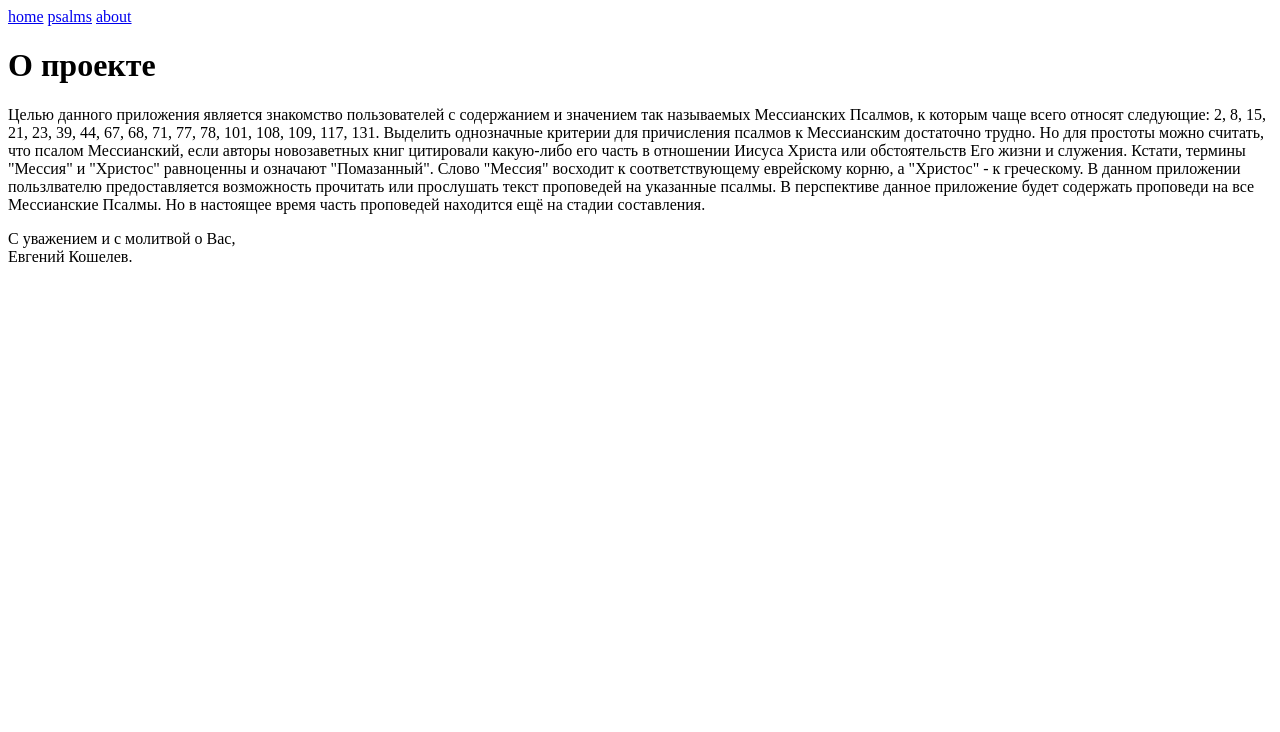
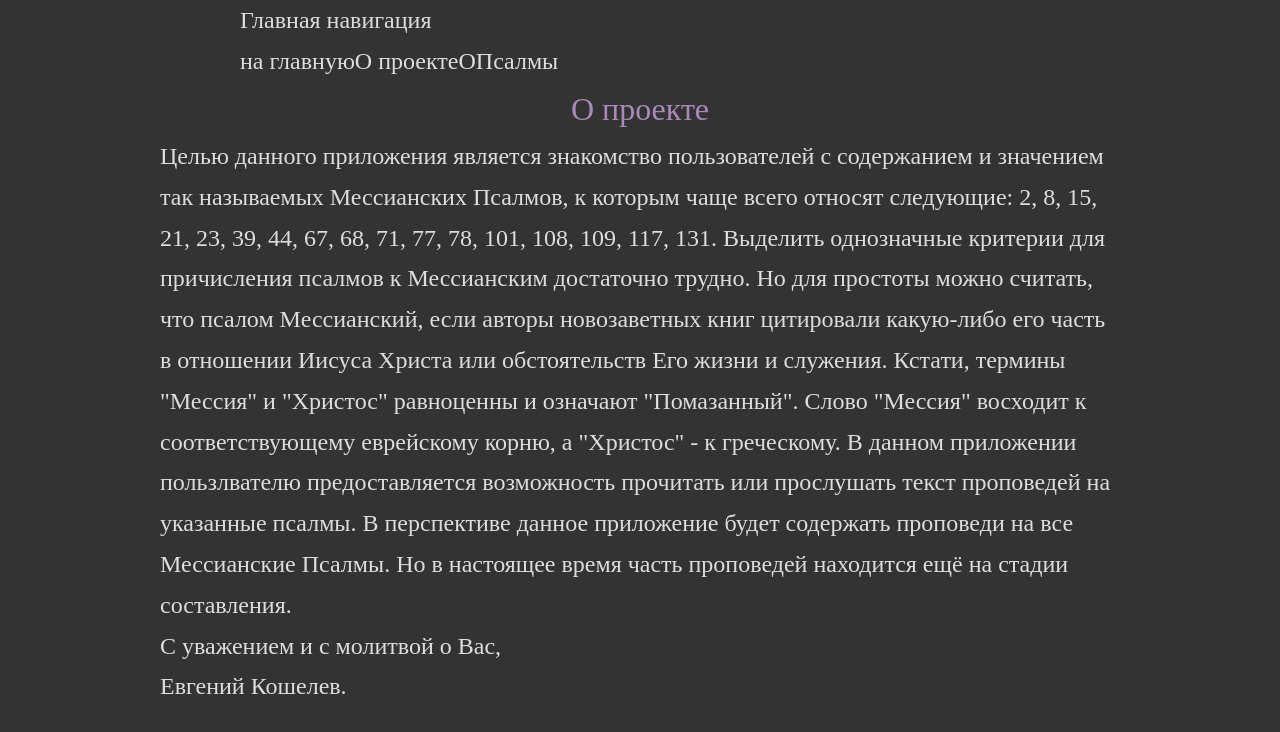
Before and after one commit to ujinthegrey/messianic-psalms-astro, an Astro site: page /about in a window 1280 px wide. Built offline with nearby package versions, Linux system fonts and the light colour scheme; Astro itself is replaced by a stand-in of ours.

Commit message:
add Navigation component and global styles

```diff
--- /dev/null
+++ b/src/components/Navigation.astro
@@ -0,0 +1,19 @@
+---
+const links = [
+    {'href': '/', 'title': 'на главную'},
+    {'href': '/about', 'title': 'О проекте'},
+    {'href': '/psalms', 'title': 'ОПсалмы'},
+]
+---
+<nav class="full-width content-grid">
+    <h2>Главная навигация</h2>
+    <ul>
+        {links.map((link) => <a href={link.href}>{link.title}</a>)}
+    </ul>
+</nav>
+
+<style>
+    nav {
+
+    }
+</style>
--- a/src/pages/about.astro
+++ b/src/pages/about.astro
@@ -1,4 +1,8 @@
 ---
+import '../styles/reset.css'
+import '../styles/global.css'
+import Navigation from '../components/Navigation.astro'
+
 const pageTitle = 'О проекте'
 ---
 
@@ -11,9 +15,7 @@ const pageTitle = 'О проекте'
 		<title>{pageTitle}</title>
 	</head>
 	<body>
-		<a href="/">home</a>
-		<a href="/psalms/">psalms</a>
-		<a href="/about/">about</a>
+		<Navigation />
 		<h1>О проекте</h1>
         <p>Целью данного приложения является знакомство пользователей с содержанием и значением так называемых Мессианских Псалмов, к которым чаще всего относят следующие: 2, 8, 15, 21, 23, 39, 44, 67, 68, 71, 77, 78, 101, 108, 109, 117, 131. Выделить однозначные критерии для причисления псалмов к Мессианским достаточно трудно. Но для простоты можно считать, что псалом Мессианский, если авторы новозаветных книг цитировали какую-либо его часть в отношении Иисуса Христа или обстоятельств Его жизни и служения. Кстати, термины "Мессия" и "Христос" равноценны и означают "Помазанный". Слово "Мессия" восходит к соответствующему еврейскому корню, а "Христос" - к греческому. В данном приложении пользлвателю предоставляется возможность прочитать или прослушать текст проповедей на указанные псалмы. В перспективе данное приложение будет содержать проповеди на все Мессианские Псалмы. Но в настоящее время часть проповедей находится ещё на стадии составления.</p>
         <p>С уважением и с молитвой о Вас,<br>Евгений Кошелев.</p>
--- /dev/null
+++ b/src/styles/global.css
@@ -0,0 +1,45 @@
+:root {
+    --dark: #111;
+    --semidark: #333;
+    --green: #9b9;
+    --blue: #a8b;
+    --lightgray: #ddd;
+
+    --navigation-height: 4rem;
+}
+body {
+    background-color: var(--semidark);
+    color: var(--lightgray);
+    font-size: 1.5rem;
+    line-height: 1.7;
+}
+
+/* --------------------GRID----------------- */
+.content-grid,
+.full-width {
+    display: grid;
+    grid-template-columns:
+        [full-width-start]
+        minmax(15px, 1fr)
+        [content-start]
+        minmax(280px, 800px)
+        [content-end]
+        minmax(15px, 1fr)
+        [full-width-end];
+}
+.content-grid > *,
+.full-width > * {
+    grid-column: content;
+}
+.content-grid >.full-width {
+    grid-column: full-width;
+}
+h1 {
+    color: var(--blue);
+    text-align: center;
+    font-size: 2rem;
+}
+p {
+    max-width: 960px;
+    margin: 0 auto;
+}
--- /dev/null
+++ b/src/styles/reset.css
@@ -0,0 +1,101 @@
+@charset "utf-8";
+/***
+    The new CSS reset - version 1.8.5 (last updated 14.6.2023)
+    GitHub page: https://github.com/elad2412/the-new-css-reset
+***/
+
+/*
+    Remove all the styles of the "User-Agent-Stylesheet", except for the 'display' property
+    - The "symbol *" part is to solve Firefox SVG sprite bug
+    - The "html" attribute is exclud, because otherwise a bug in Chrome breaks the CSS hyphens property (https://github.com/elad2412/the-new-css-reset/issues/36)
+ */
+*:where(:not(html, iframe, canvas, img, svg, video, audio):not(svg *, symbol *)) {
+    all: unset;
+    display: revert;
+}
+
+/* Preferred box-sizing value */
+*,
+*::before,
+*::after {
+    box-sizing: border-box;
+}
+
+/* Reapply the pointer cursor for anchor tags */
+a, button {
+    cursor: revert;
+}
+
+/* Remove list styles (bullets/numbers) */
+ol, ul, menu {
+    list-style: none;
+}
+
+/* For images to not be able to exceed their container */
+img {
+    max-inline-size: 100%;
+    max-block-size: 100%;
+}
+
+/* removes spacing between cells in tables */
+table {
+    border-collapse: collapse;
+}
+
+/* Safari - solving issue when using user-select:none on the <body> text input doesn't working */
+input, textarea {
+    -webkit-user-select: auto;
+}
+
+/* revert the 'white-space' property for textarea elements on Safari */
+textarea {
+    white-space: revert;
+}
+
+/* minimum style to allow to style meter element */
+meter {
+    -webkit-appearance: revert;
+    appearance: revert;
+}
+
+/* preformatted text - use only for this feature */
+:where(pre) {
+    all: revert;
+}
+
+/* reset default text opacity of input placeholder */
+::placeholder {
+    color: unset;
+}
+
+/* remove default dot (•) sign */
+::marker {
+    content: initial;
+}
+
+/* fix the feature of 'hidden' attribute.
+   display:revert; revert to element instead of attribute */
+:where([hidden]) {
+    display: none;
+}
+
+/* revert for bug in Chromium browsers
+   - fix for the content editable attribute will work properly.
+   - webkit-user-select: auto; added for Safari in case of using user-select:none on wrapper element */
+:where([contenteditable]:not([contenteditable="false"])) {
+    -moz-user-modify: read-write;
+    -webkit-user-modify: read-write;
+    overflow-wrap: break-word;
+    -webkit-line-break: after-white-space;
+    -webkit-user-select: auto;
+}
+
+/* apply back the draggable feature - exist only in Chromium and Safari */
+:where([draggable="true"]) {
+    -webkit-user-drag: element;
+}
+
+/* Revert Modal native behavior */
+:where(dialog:modal) {
+    all: revert;
+}
```
Also changed, not shown: src/pages/index.astro (+5 -3 lines), src/pages/psalms.astro (+5 -3 lines).
